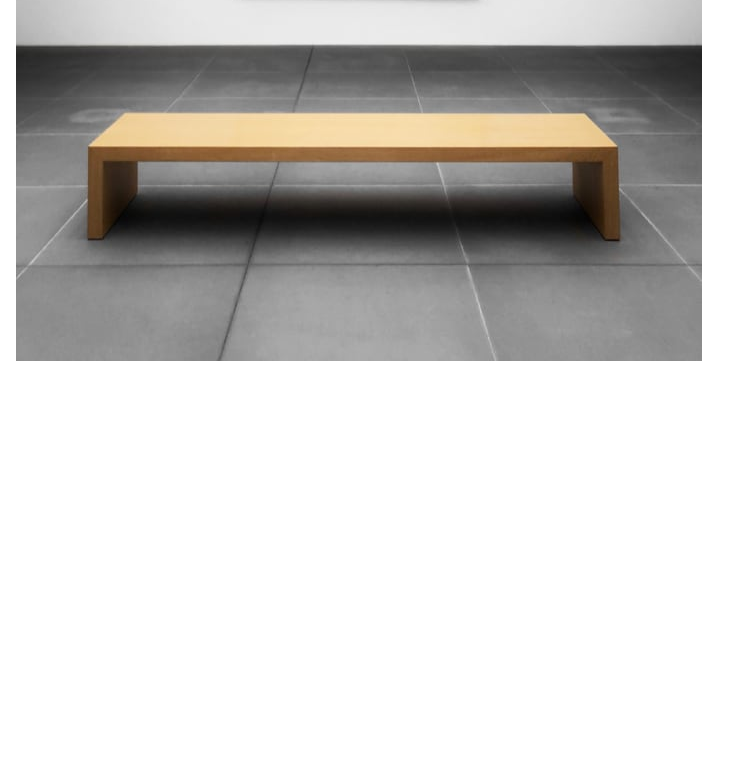
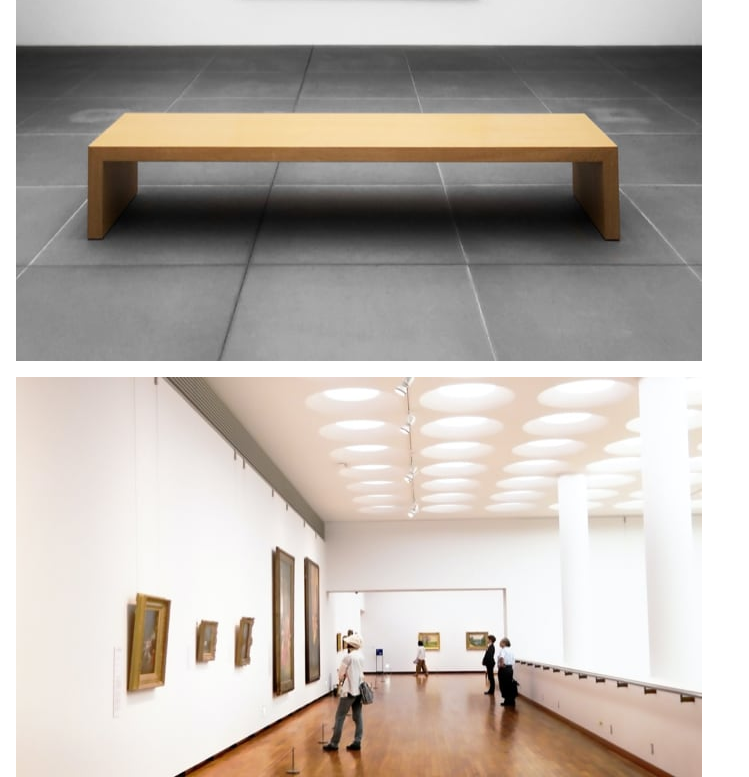
Before and after one commit to Mikoyzskie/fm-art-gallery, a Next.js app: page / in a window 1280 px wide. Shown: the part 2348-3125 px from the top of the page, without its empty margins (0-749 px from the left). Before the commit the page ends 2709 px from the top, so only its background shows below. Built offline with nearby package versions, Linux system fonts and the light colour scheme.

Commit message:
image added

```diff
--- a/src/app/page.tsx
+++ b/src/app/page.tsx
@@ -36,7 +36,13 @@ export default function Home() {
           alt="hero image"
           width={686}
           height={960}
-          className="pt-8"
+          className="pt-8 pb-4"
+        />
+        <Image
+          src={"/mobile/image-grid-3@2x.jpg"}
+          alt="art gallery"
+          width={686}
+          height={400}
         />
       </div>
 
```
